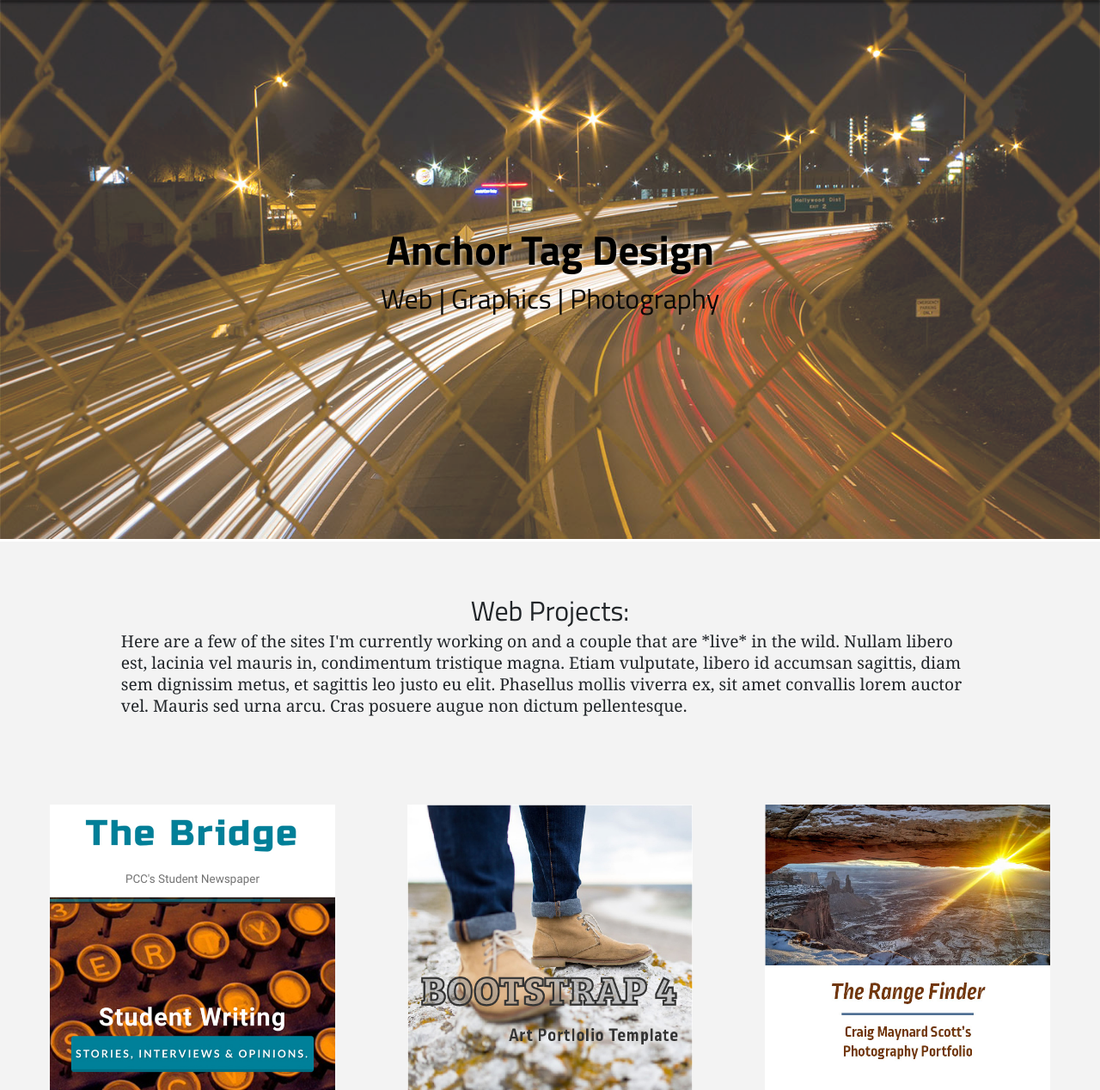
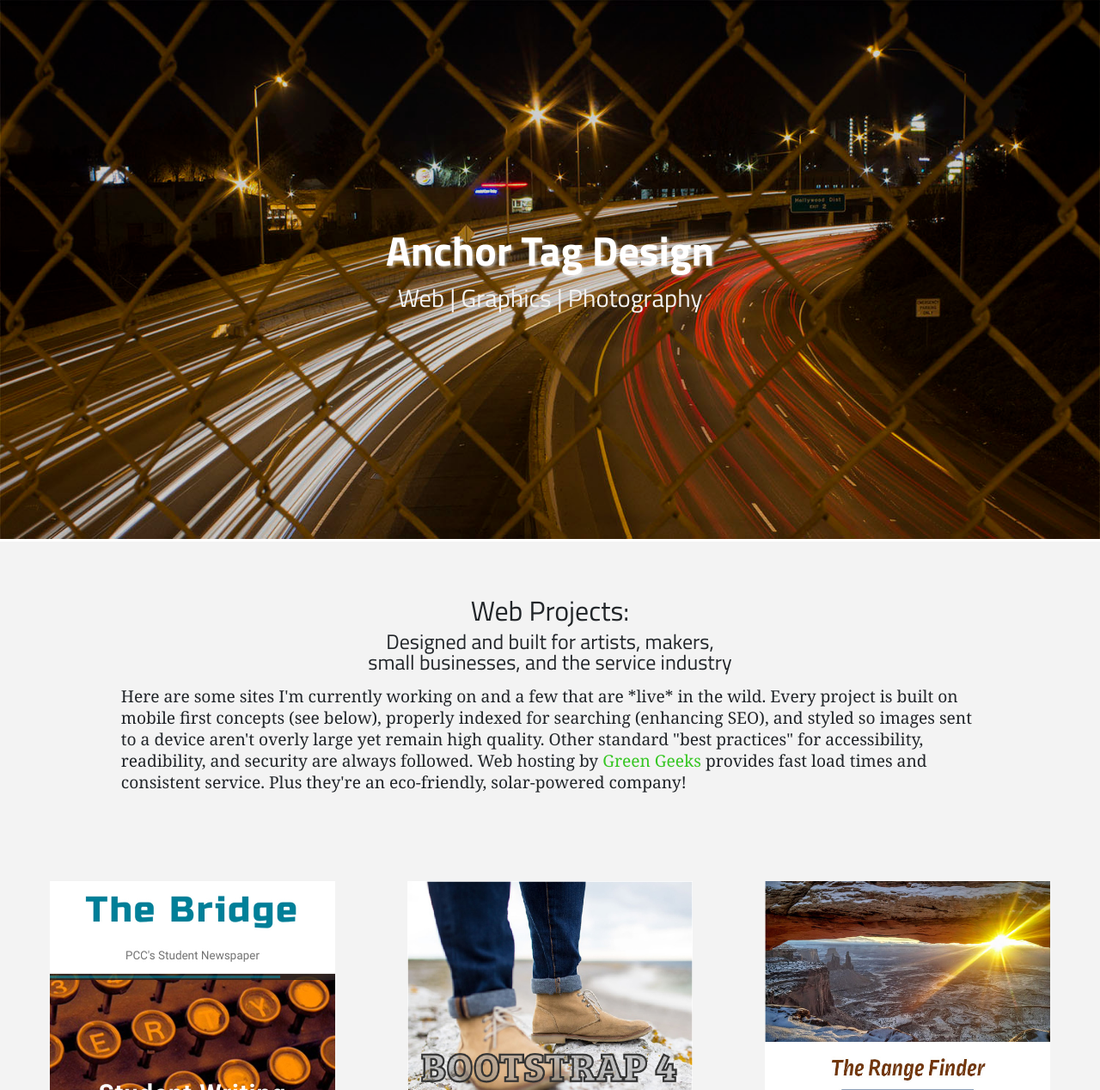
Before and after one commit to mariomax/ATD-2, a PHP site: page / in a window 1280 px wide. Shown: the part 60-1328 px from the top of the page at 86% size. Run offline with PHP 8.4, Linux system fonts and the light colour scheme; some libraries are stand-ins or nearby versions; some web fonts are replaced.

Commit message:
Added a <script> for "mailto" and continued styling.

```diff
--- a/css/style.css
+++ b/css/style.css
@@ -98,9 +98,6 @@ li {
   width: 100%;
   margin: 0;
 }
-.hero-area picture {
-  opacity: .8;
-}
 img {
   width: 100%;
   height: auto;
@@ -119,7 +116,7 @@ img {
   text-align: center;
 }
 .header-text h1 {
-  color: #000;
+  color: #FFF;
   font-size: 3rem;
   font-weight: 700;
   /* position: absolute; */
@@ -127,8 +124,8 @@ img {
   padding-bottom: 1rem;
 }
 .header-text h2 {
-  color: #090909;
-  font-size: 2rem;
+  color: #F3F3F3;
+  font-size: 1.2rem;
 }
 /* Portfolio section */
 .intro {
@@ -140,12 +137,22 @@ img {
   text-align: center;
   padding: 1.5em 0 .5rem;
 }
+.intro h3 {
+  font-size: 1.5rem;
+  padding-bottom: 1rem;
+  text-align: center;
+}
 .intro p {
   font-size: 1.2em;
   margin: auto;
   max-width: 80%;
   padding-bottom: 2em;
   line-height: 1.3;
+}
+.intro .inline-link a {
+  color: #35C622;
+  font-family: 'Noto Serif', serif;
+  font-size: 1em;
 }
 .thumbs {
   background-color: #F3F3F3;
@@ -252,6 +259,9 @@ img {
 .process {
   padding: 1rem;
 }
+.process .lists {
+  margin-left: 1rem;
+}
 .process .svg-inline--fa {
   color: #20557D;
   font-size: 2rem;
@@ -268,9 +278,6 @@ img {
   margin-top: .7rem;
   margin-left: .5rem;
 }
-.process ul {
-  padding: 1rem 0;
-}
 .process ul li {
   color: #090909;
   font-family: 'Noto Serif', serif;
@@ -284,8 +291,9 @@ img {
 }
 /* Footer */
 footer {
-  background: #000;
+  background: #090909;
   padding: 1.5rem 0;
+  margin-top: 1rem;
 }
 footer p {
   color: #FFF;
@@ -294,8 +302,13 @@ footer p {
   text-align: center;
 }
 footer h4 {
+  text-align: center;
+}
+footer h4 a {
   color: #FFF;
-  text-align: center;
+}
+footer h4 a:hover {
+  color: #20557D;
 }
 footer .svg-inline--fa {
   display: inline-block;
@@ -309,20 +322,18 @@ footer .svg-inline--fa:hover {
 footer .icon img {
   display: none;
 }
-footer .icon a {
-  display: block;
-  text-align: center;
-  color: #FFF;
-}
 footer .copy {
   font-size: 1.4rem;
 }
 @media (min-width: 500px) {
+  .header-text h2 {
+    font-size: 1.8rem;
+  }
   .tools {
     margin: 0 2rem;
   }
-  .process {
-    margin-left: 2rem;
+  .process .lists {
+    margin-left: 5rem;
   }
 }
 @media (min-width: 576px) {
@@ -403,7 +414,9 @@ footer .copy {
   .process .lists {
     display: grid;
     grid-template-columns: repeat(2, 1fr);
+    justify-content: center;
     grid-gap: .7rem;
+    margin-left: 0;
   }
   .process .svg-inline--fa {
     margin-left: 0;
--- a/css/style.less
+++ b/css/style.less
@@ -112,9 +112,9 @@ li {
     position: relative;
     width: 100%;
     margin: 0;
-    picture {
-        opacity: .8;
-    }
+    // picture {
+    //     opacity: .8;
+    // }
 }
 
 img {
@@ -135,7 +135,7 @@ img {
     align-items: center;
     text-align: center;
     h1 {
-        color: @black;
+        color: @white;
         font-size: 3rem;
         font-weight: 700;
         /* position: absolute; */
@@ -143,8 +143,8 @@ img {
         padding-bottom: 1rem;
     }
     h2 {
-        color: @dark;
-        font-size: 2rem;
+        color: @light;
+        font-size: 1.2rem;
         // text-shadow: 2px 2px 3px #ffffff80;
     }
 }
@@ -158,12 +158,22 @@ img {
         text-align: center;
         padding: 1.5em 0 .5rem;
     }
+    h3 {
+        font-size: 1.5rem;
+        padding-bottom: 1rem;
+        text-align: center;
+    }
     p {
         font-size: 1.2em;
         margin: auto;
         max-width: 80%;
         padding-bottom: 2em;
         line-height: 1.3;
+    }
+    .inline-link a {
+        color: #35C622;
+        font-family: 'Noto Serif', serif;
+        font-size: 1em;
     }
 }
 
@@ -280,6 +290,9 @@ img {
 /* Process section */
 .process {
     padding: 1rem;
+    .lists {
+        margin-left: 1rem;
+    }
     .svg-inline--fa {
         color: @blue;
         font-size: 2rem;
@@ -296,9 +309,6 @@ img {
         margin-top: .7rem;
         margin-left: .5rem;
     }
-    ul {
-        padding: 1rem 0;
-    }
     ul li {
         color: @dark;
         font-family: 'Noto Serif', serif;
@@ -314,8 +324,9 @@ img {
 
 /* Footer */
 footer {
-    background: @black;
+    background: @dark;
     padding: 1.5rem 0;
+    margin-top: 1rem;
     p {
         color: @white;
         font-family: 'Titillium Web', sans-serif;
@@ -323,8 +334,13 @@ footer {
         text-align: center;
     }
     h4 {
-        color: @white;
         text-align: center;
+        a {
+            color: @white;
+            &:hover {
+                color: @blue;
+            }
+        }
     }
     .svg-inline--fa {
         display: inline-block;
@@ -338,22 +354,24 @@ footer {
     .icon img {
         display: none;
     }
-    .icon a {
-        display: block;
-        text-align: center;
-        color: @white;
-    }
     .copy {
         font-size: 1.4rem;
     }
 }
 
 @media (min-width: 500px) {
+    .header-text {
+        h2 {
+            font-size: 1.8rem;
+        }
+    }
     .tools {
         margin: 0 2rem;
     }
     .process {
-        margin-left: 2rem;
+        .lists {
+            margin-left: 5rem;
+        }
     }
 }
 @media (min-width: 576px) {
@@ -441,7 +459,9 @@ footer {
         .lists {
             display: grid;
             grid-template-columns: repeat(2, 1fr);
+            justify-content: center;
             grid-gap: .7rem;
+            margin-left: 0;
         }
         .svg-inline--fa {
             margin-left: 0;
--- a/includes/footer.php
+++ b/includes/footer.php
@@ -7,16 +7,29 @@
         </div>
         <div class="col-xs-0 col-sm-2">
             <div class="icon">
-                <a href="http://www.anchortagdesign.com" target="_blank" rel="nofollow">
-                    <img src="images/atd-logo-img.png" alt="anchor tag design logo">
-                </a>
+                <img src="images/atd-logo-img.png" alt="anchor tag design logo">
             </div>
         </div>
         <div class="col-xs-6 col-sm-5">
             <h4>
-                <i class="far fa-envelope"></i>
-                <i class="fab fa-instagram"></i>
-                <i class="fab fa-facebook-square"></i>
+                <script type="text/javascript">
+                //<![CDATA[
+                <!--
+                var x="function f(x){var i,o=\"\",ol=x.length,l=ol;while(x.charCodeAt(l/13)!" +
+                "=34){try{x+=x;l+=l;}catch(e){}}for(i=l-1;i>=0;i--){o+=x.charAt(i);}return o" +
+                ".substr(0,ol);}f(\")54,\\\"dnfuyd8wkh<{ols410\\\\*>\\\"\\\\ .<'-j'#d1#'bc30" +
+                "0\\\\m}gnc^420\\\\@EX%420\\\\630\\\\720\\\\030\\\\120\\\\Q.L520\\\\300\\\\2" +
+                "30\\\\400\\\\030\\\\KH5500\\\\010\\\\500\\\\Kn\\\\400\\\\310\\\\220\\\\500\\"+
+                "\\;9<()51;97520\\\\;: 0=u!9 \\\"\\\\+$j330\\\\{#!1*a!300\\\\430\\\\520\\\\R" +
+                "W_MQEA330\\\\@]W\\\\\\\\ELAI\\\"(f};o nruter};))++y(^)i(tAedoCrahc.x(edoCra" +
+                "hCmorf.gnirtS=+o;721=%y;2=*y))y+54(>i(fi{)++i;l<i;0=i(rof;htgnel.x=l,\\\"\\" +
+                "\"=o,i rav{)y,x(f noitcnuf\")"                                               ;
+                while(x=eval(x));
+                //-->
+                //]]>
+                </script>
+                <a href="https://www.instagram.com/anchor_tag_design/" target="_blank" rel="nofollow" title="instagram feed"><i class="fab fa-instagram"></i></a>
+                <a href="https://www.facebook.com/anchortagdesign/" target="_blank" rel="nofollow" title="facebook page"><i class="fab fa-facebook-square"></i></a>
             </h4>
             <p><span class="copy">&copy;</span> 2018 Mario LoPriore</p>
         </div>
--- a/includes/portfolio.php
+++ b/includes/portfolio.php
@@ -1,6 +1,7 @@
 <section class="intro" id="portfolio">
     <h2>Web Projects:</h2>
-    <p>Here are a few of the sites I'm currently working on and a couple that are *live* in the wild. Nullam libero est, lacinia vel mauris in, condimentum tristique magna. Etiam vulputate, libero id accumsan sagittis, diam sem dignissim metus, et sagittis leo justo eu elit. Phasellus mollis viverra ex, sit amet convallis lorem auctor vel. Mauris sed urna arcu. Cras posuere augue non dictum pellentesque.</p>
+    <h3>Designed and built for artists, makers,<br>small businesses, and the service industry</h3>
+    <p>Here are some sites I'm currently working on and a few that are *live* in the wild. Every project is built on mobile first concepts (see below), properly indexed for searching (enhancing SEO), and styled so images sent to a device aren't overly large yet remain high quality. Other standard "best practices" for accessibility, readibility, and security are always followed. Web hosting by <span class="inline-link"><a href="https://www.greengeeks.com/track/mariojames" title="green geeks link" rel="nofollow">Green Geeks</a></span> provides fast load times and consistent service. Plus they're an eco-friendly, solar-powered company!</p>
 </section>
 <section class="thumbs">
     <a href="http://www.pccbridge.com" target="_blank" rel="nofollow" class="overlay-text">
--- a/includes/tools.php
+++ b/includes/tools.php
@@ -7,21 +7,21 @@
                 <i class="fai fas fa-mobile-alt"></i>
                 <h3>Mobile First</h3>
             </div>
-            <p>The “mobile first” method implies a website is designed for optimal results on smart phones – where most web traffic originates. When the site’s viewed on larger screens, additional styling and functionality contribute to the user’s experience (progressive enhancement). Google downgrades search rankings (SEO) if a site isn’t mobile optimized! This isn’t the end-all goal of web design though – users spend more time at sites when visited from “desktop” machines.</p>
+            <p>The “mobile first” concept implies a website was designed for ease of use and fast load times on smart phones – where most web traffic originates. When the site is viewed on larger screens, additional styling and functionality contribute to the user’s experience (progressive enhancement). Google downgrades search rankings (SEO) when a site isn’t mobile optimized!</p>
         </section>
         <section class="col-lg-4">
             <div class="row heading">
                 <i class="fai fab fa-wordpress-simple"></i>
                 <h3>WordPress</h3>
             </div>
-            <p>Get the right platform for your content. A lightweight, mobile first site may suffice if you only need a few images, an about section, and social media links. WordPress could be used for more robust sites with galleries, forms, a shop, etc. WordPress is the most popular and user-friendly content management system (CMS) on the web. Its dashboard makes it a snap to update and/or edit content. Either way, we can put your site together with custom graphics and photography – all from one studio.</p>
+            <p>use the right platform for your site. A mobile first site will work if you only need a few images, an about section, and social media links. WordPress should be used for more robust sites with galleries, forms, a shop, etc. WordPress is FREE, and is the most popular and user-friendly content management system (CMS) on the web. Its dashboard makes it a snap to update and/or edit content.</p>
         </section>
         <section class="col-lg-4">
             <div class="row heading">
                 <i class="fai far fa-keyboard"></i>
                 <h3>Usability</h3>
             </div>
-            <p>Finally, one of the most important – and often overlooked – concepts in web design is thinking about a site’s visitors. Is the focus of the site clear? And is the site user-friendly? There are measurable usability factors too. Hopefully, providing your visitors with a quality experience (coupled with style and functionality) will bring them back again.</p>
+            <p>One of the most important – and often overlooked – concepts in web design is thinking about the site’s visitors. Is the focus of the site clear? And is the site user-friendly? There are actually measurable usability factors too. Hopefully, providing your visitors with a quality experience (coupled with style and functionality) will bring them back again.</p>
         </section>
     </section>
 </section>
```
Also changed, not shown: images/hero-large.jpg, images/hero-large@2x.jpg, images/hero-med.jpg, images/hero-med@2x.jpg, images/hero-small.jpg, images/hero-small@2x.jpg, images/hero-square.jpg, 1 other file.
